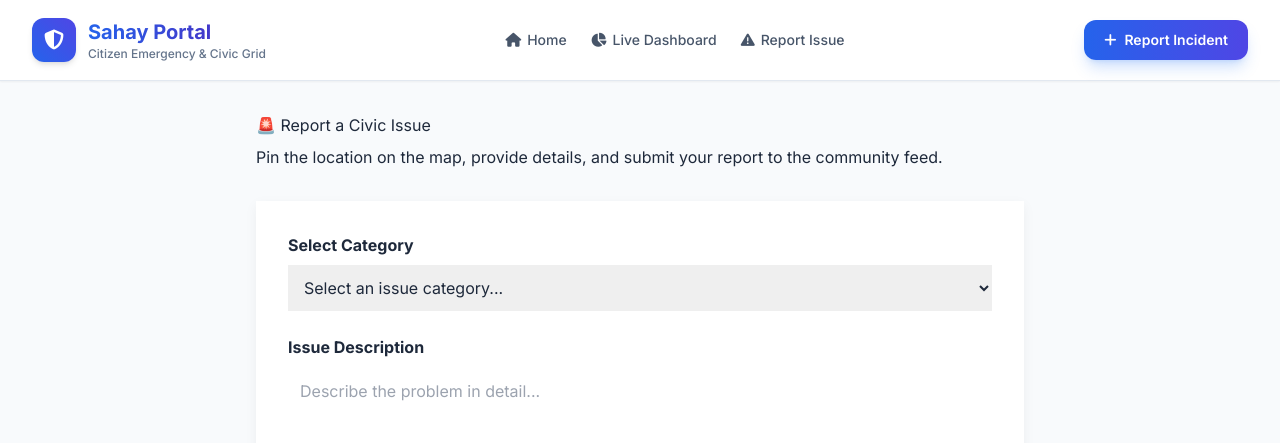
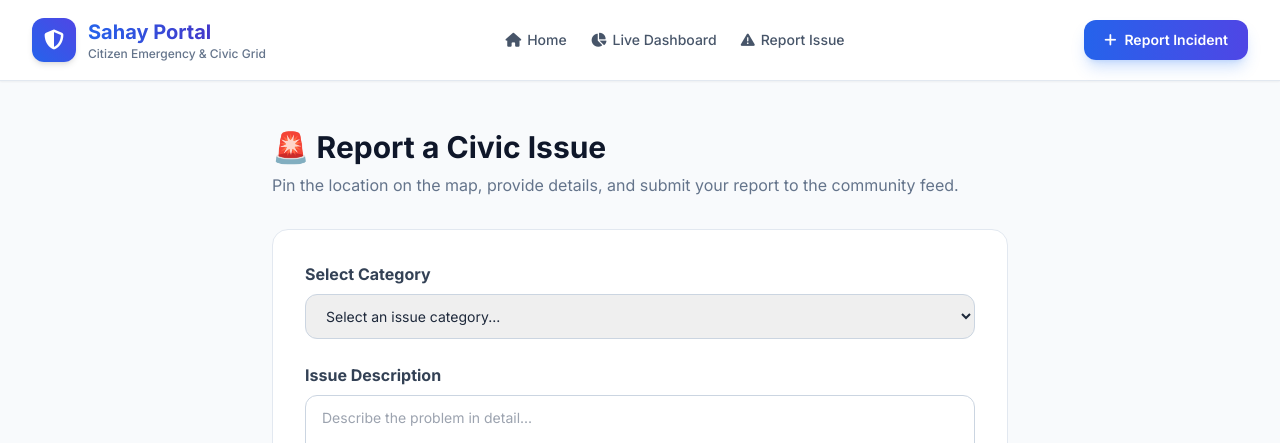
Before and after one commit to vallabhgundap61-beep/sahay-portal, a Flask app: template templates/report.html in a window 1280 px wide. Shown: the top 443 px of the page. Run offline with Flask 3, Linux system fonts and the light colour scheme; the template is opened without the code that fills it, so the values that code supplies are empty; some libraries are stand-ins or nearby versions.

Commit message:
Update report.html

```diff
--- a/templates/report.html
+++ b/templates/report.html
@@ -2,57 +2,61 @@
 {% block title %}Sahay — Report Issue{% endblock %}
 
 {% block content %}
-<!-- Leaflet CSS & JS for Interactive Map -->
 <link rel="stylesheet" href="https://unpkg.com/leaflet@1.9.4/dist/leaflet.css" />
 <script src="https://unpkg.com/leaflet@1.9.4/dist/leaflet.js"></script>
 
-<div style="max-width: 800px; margin: 2rem auto; padding: 0 1rem;">
-    <h1 style="color: var(--slate-900); margin-bottom: 0.5rem;">🚨 Report a Civic Issue</h1>
-    <p style="color: var(--slate-600); margin-bottom: 2rem;">Pin the location on the map, provide details, and submit your report to the community feed.</p>
+<div class="max-w-3xl mx-auto px-4 py-12">
+    <h1 class="text-3xl font-extrabold text-slate-900 mb-2">🚨 Report a Civic Issue</h1>
+    <p class="text-slate-500 mb-8">Pin the location on the map, provide details, and submit your report to the community feed.</p>
 
-    <form action="/report" method="POST" enctype="multipart/form-data" style="background: white; border: 1px solid var(--slate-200); border-radius: var(--radius-lg); padding: 2rem; box-shadow: 0 4px 12px rgba(0,0,0,0.05); display: flex; flex-direction: column; gap: 1.5rem;">
+    {% if error %}
+    <div class="bg-rose-50 border border-rose-200 text-rose-700 rounded-xl px-4 py-3 mb-6 text-sm font-medium flex items-center gap-2">
+        <i class="fa-solid fa-circle-exclamation"></i> {{ error }}
+    </div>
+    {% endif %}
+
+    <form action="/report" method="POST" enctype="multipart/form-data" class="bg-white border border-slate-200 rounded-2xl p-8 shadow-xs flex flex-col gap-6">
 
         <div>
-            <label style="display: block; font-weight: bold; margin-bottom: 0.5rem; color: var(--slate-700);">Select Category</label>
-            <select name="category" required style="width: 100%; padding: 0.75rem; border: 1px solid var(--slate-300); border-radius: var(--radius-sm); font-size: 1rem; outline: none;">
+            <label class="block font-bold text-slate-700 mb-2">Select Category</label>
+            <select name="category" required class="w-full px-4 py-3 border border-slate-300 rounded-xl text-sm focus:outline-none focus:ring-2 focus:ring-blue-600">
                 <option value="" disabled selected>Select an issue category...</option>
-                <option value="Environment & Civic">Environment & Civic</option>
-                <option value="Utilities & Disruption">Utilities & Disruption</option>
-                <option value="Waste & Recycling">Waste & Recycling</option>
-                <option value="Road Safety">Road Safety & Transport</option>
-                <option value="Cyber Fraud">Cyber Fraud</option>
-                <option value="Women Safety">Women Safety</option>
-                <option value="General Help">General Help & Queries</option>
+                {% for cat_id, cat in categories.items() %}
+                <option value="{{ cat.title }}">{{ cat.title }}</option>
+                {% endfor %}
             </select>
         </div>
 
         <div>
-            <label style="display: block; font-weight: bold; margin-bottom: 0.5rem; color: var(--slate-700);">Issue Description</label>
-            <textarea name="description" rows="4" placeholder="Describe the problem in detail..." required style="width: 100%; padding: 0.75rem; border: 1px solid var(--slate-300); border-radius: var(--radius-sm); font-size: 1rem; outline: none; resize: vertical;"></textarea>
+            <label class="block font-bold text-slate-700 mb-2">Issue Description</label>
+            <textarea name="description" rows="4" placeholder="Describe the problem in detail..." required
+                      class="w-full px-4 py-3 border border-slate-300 rounded-xl text-sm resize-y focus:outline-none focus:ring-2 focus:ring-blue-600"></textarea>
         </div>
 
         <div>
-            <label style="display: block; font-weight: bold; margin-bottom: 0.5rem; color: var(--slate-700);">Pin Location on Map (Click to update)</label>
-            <div id="map" style="width: 100%; height: 300px; border-radius: var(--radius-sm); border: 1px solid var(--slate-300);"></div>
-            <input type="hidden" id="lat" name="lat" value="28.6139">
-            <input type="hidden" id="lng" name="lng" value="77.2090">
+            <label class="block font-bold text-slate-700 mb-2">Pin Location on Map (Click to update)</label>
+            <div id="map" class="w-full h-72 rounded-xl border border-slate-300"></div>
+            <input type="hidden" id="lat" name="lat" value="18.5204">
+            <input type="hidden" id="lng" name="lng" value="73.8567">
         </div>
 
         <div>
-            <label style="display: block; font-weight: bold; margin-bottom: 0.5rem; color: var(--slate-700);">Upload Photo Evidence (Optional)</label>
-            <input type="file" name="image" accept="image/*" style="font-size: 0.9rem; color: var(--slate-600);">
+            <label class="block font-bold text-slate-700 mb-2">Upload Photo Evidence (Optional)</label>
+            <input type="file" name="image" accept="image/png,image/jpeg,image/gif,image/webp"
+                   class="text-sm text-slate-600 file:mr-4 file:py-2 file:px-4 file:rounded-lg file:border-0 file:bg-blue-50 file:text-blue-700 file:font-semibold hover:file:bg-blue-100">
+            <p class="text-xs text-slate-400 mt-1">PNG, JPG, GIF, or WEBP. Max 16MB.</p>
         </div>
 
-        <button type="submit" style="background: var(--primary); color: white; border: none; padding: 1rem; border-radius: var(--radius-sm); font-size: 1rem; font-weight: bold; cursor: pointer; transition: background 0.2s;">
+        <button type="submit" class="bg-blue-600 hover:bg-blue-500 text-white font-bold py-3.5 rounded-xl shadow-lg shadow-blue-600/30 transition">
             Submit Report &rarr;
         </button>
     </form>
 </div>
 
 <script>
-    // Initialize Leaflet Map centered on default location
-    var defaultLat = 28.6139;
-    var defaultLng = 77.2090;
+    // Default center: Pune, India (matches backend default)
+    var defaultLat = 18.5204;
+    var defaultLng = 73.8567;
 
     var map = L.map('map').setView([defaultLat, defaultLng], 13);
 
@@ -63,21 +67,18 @@
 
     var marker = L.marker([defaultLat, defaultLng], { draggable: true }).addTo(map);
 
-    // Update hidden inputs when marker is dragged
     marker.on('dragend', function (e) {
         var position = marker.getLatLng();
         document.getElementById('lat').value = position.lat;
         document.getElementById('lng').value = position.lng;
     });
 
-    // Update marker and inputs when map is clicked
     map.on('click', function (e) {
         marker.setLatLng(e.latlng);
         document.getElementById('lat').value = e.latlng.lat;
         document.getElementById('lng').value = e.latlng.lng;
     });
 
-    // Try to get user's current location automatically
     if (navigator.geolocation) {
         navigator.geolocation.getCurrentPosition(function (position) {
             var userLat = position.coords.latitude;
```
